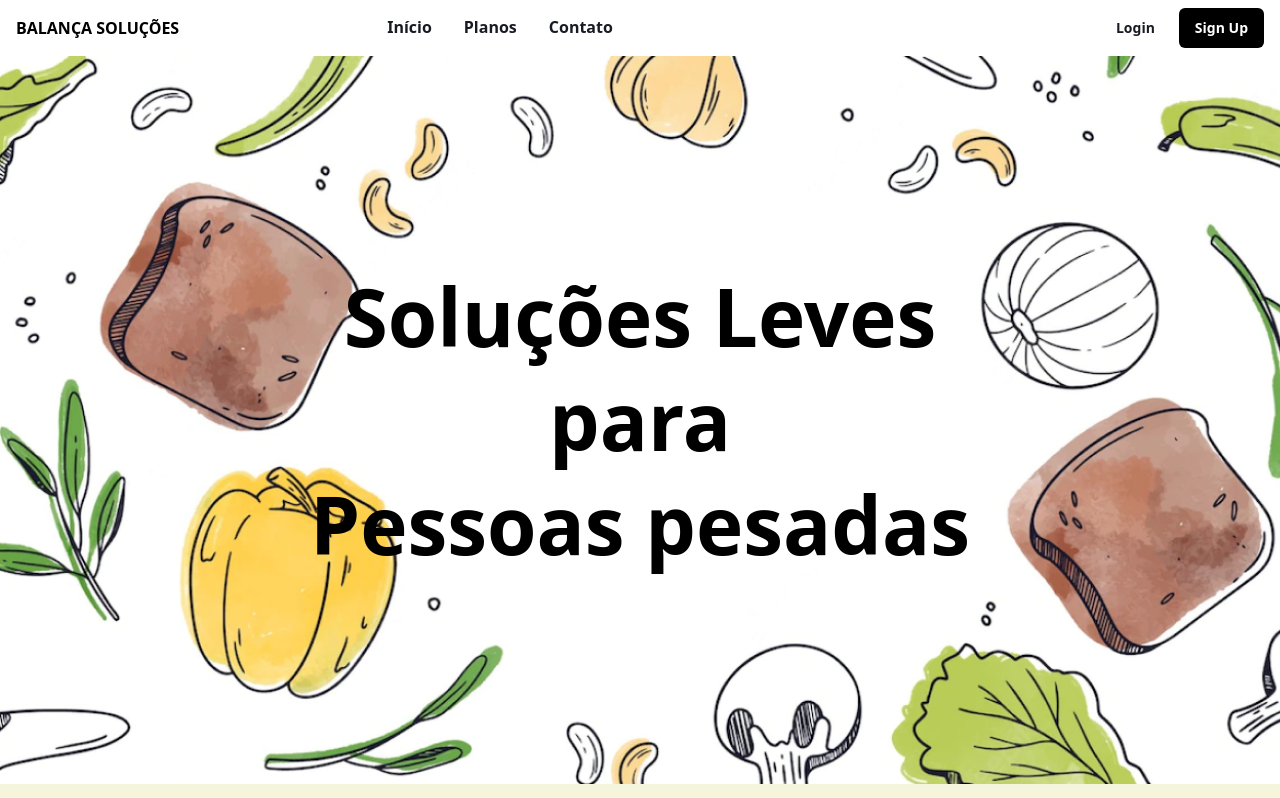
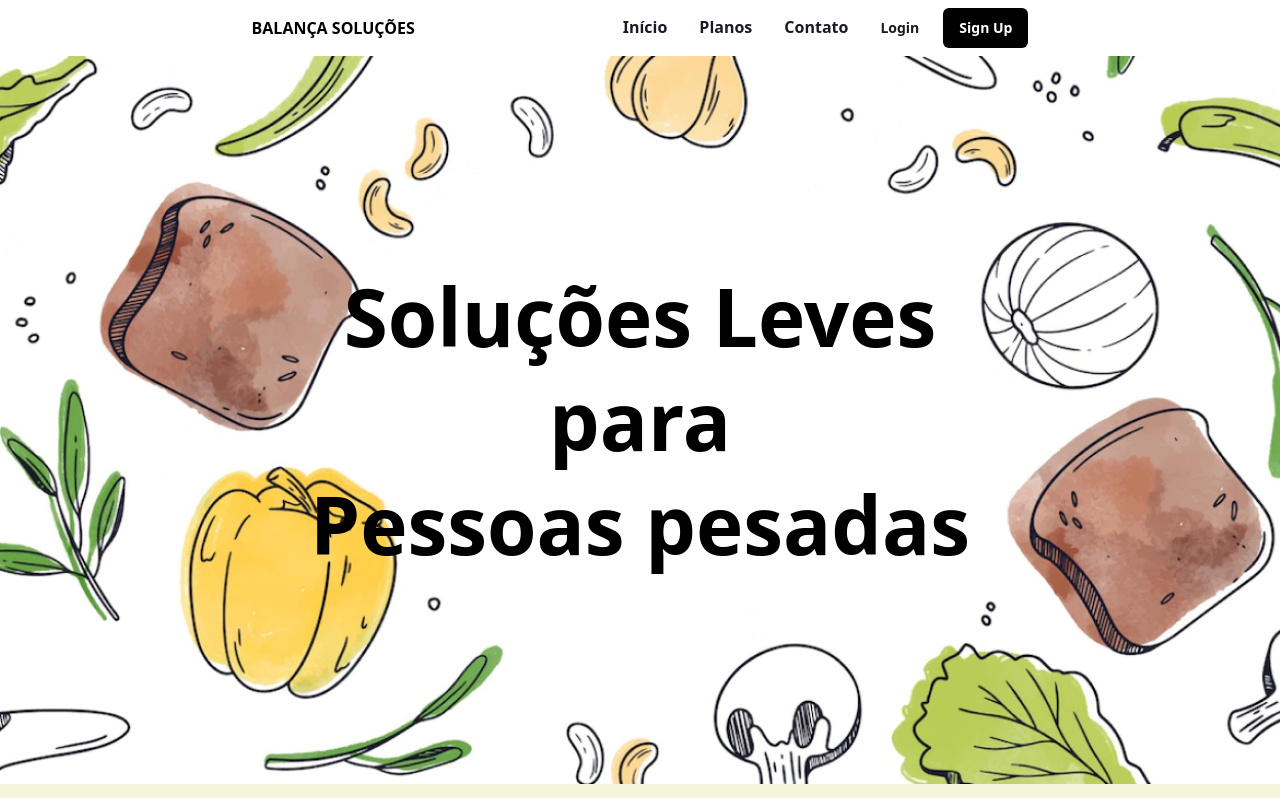
Before and after one commit to gustavo-tomas/BalancaSolucoes, a Next.js app: page / in a window 1280 px wide. Shown: the top 798 px of the page. Built offline with nearby package versions, Linux system fonts and the light colour scheme.

Commit message:
fixed align error with box component

```diff
--- a/components/Header/index.tsx
+++ b/components/Header/index.tsx
@@ -22,7 +22,7 @@ import {Link} from 'react-scroll';
 export default function Header(){
   const { isOpen, onToggle, onClose } = useDisclosure();
   return(
-    <Box
+    <Stack
       opacity={1}
       bg="white"
       py={{ base: 2 }}
@@ -233,6 +233,6 @@ export default function Header(){
           </DrawerBody>
         </DrawerContent>
       </Drawer>
-    </Box>
+    </Stack>
   );
 }
```
